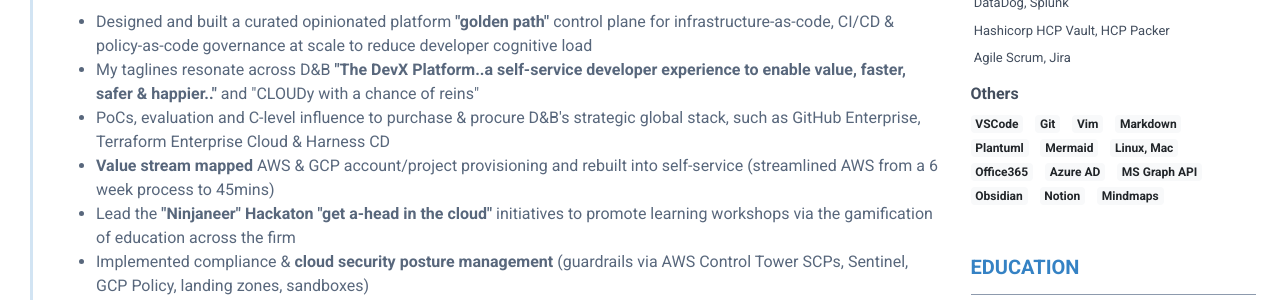
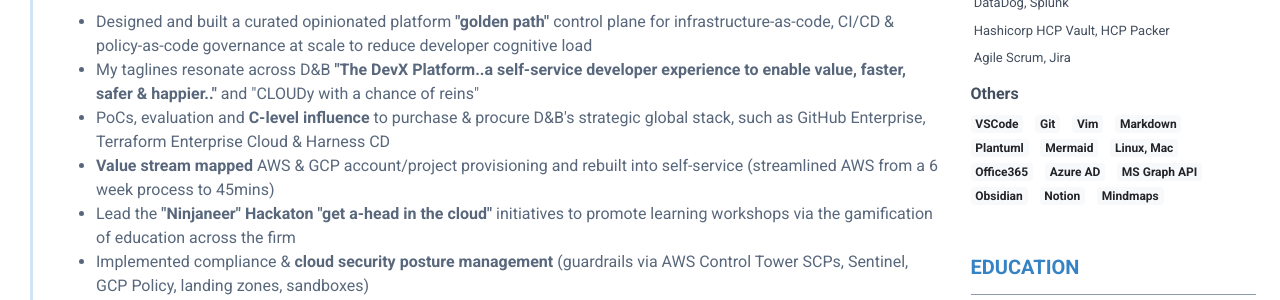
Before and after one commit to Hamy200/resume, a Jekyll site: the page built from index.markdown, in a window 1280 px wide and 900 px high, scrolled down 583 px. Shown: the part 152-452 px from the top of the window. Built offline with Jekyll 4.4.1, drawn with Linux system fonts in a browser that asks for light colours; nearby versions of some CDN libraries.

```diff
--- a/_data/data.yml
+++ b/_data/data.yml
@@ -52,7 +52,7 @@ experiences:
       highlights:
         - Designed and built a curated opinionated platform <b>"golden path"</b> control plane for infrastructure-as-code, CI/CD & policy-as-code governance at scale to reduce developer cognitive load
         - My taglines resonate across D&B <b>"The DevX Platform..a self-service developer experience to enable value, faster, safer & happier.."</b> and "CLOUDy with a chance of reins"
-        - PoCs, evaluation and C-level influence to purchase & procure D&B's strategic global stack, such as GitHub Enterprise, Terraform Enterprise Cloud & Harness CD
+        - PoCs, evaluation and <b>C-level influence</b> to purchase & procure D&B's strategic global stack, such as GitHub Enterprise, Terraform Enterprise Cloud & Harness CD
         - <b>Value stream mapped</b> AWS & GCP account/project provisioning and rebuilt into self-service (streamlined AWS from a 6 week process to 45mins)
         - Lead the <b>"Ninjaneer" Hackaton "get a-head in the cloud"</b> initiatives to promote learning workshops via the gamification of education across the firm
         - Implemented compliance & <b>cloud security posture management</b> (guardrails via AWS Control Tower SCPs, Sentinel, GCP Policy, landing zones, sandboxes)
```
